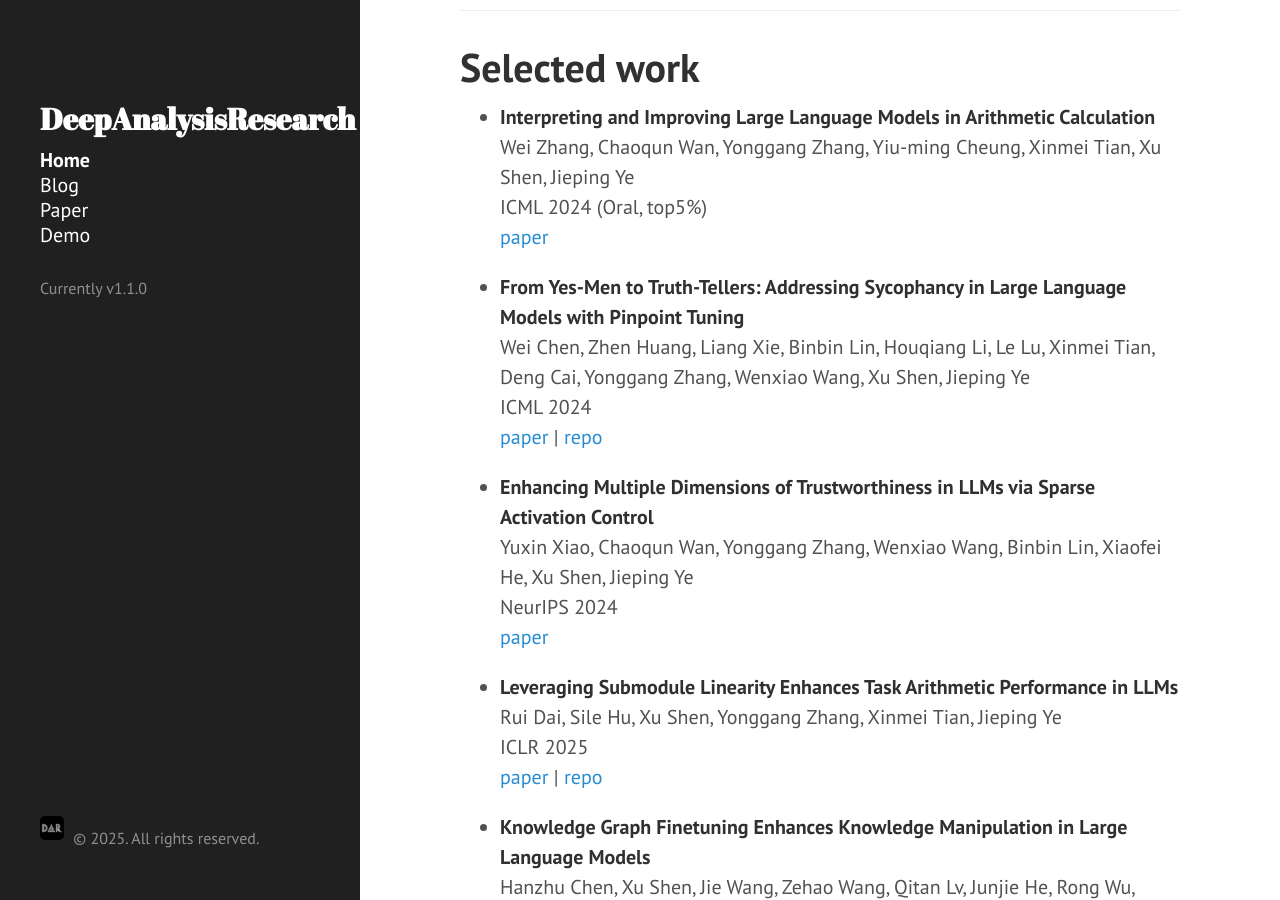
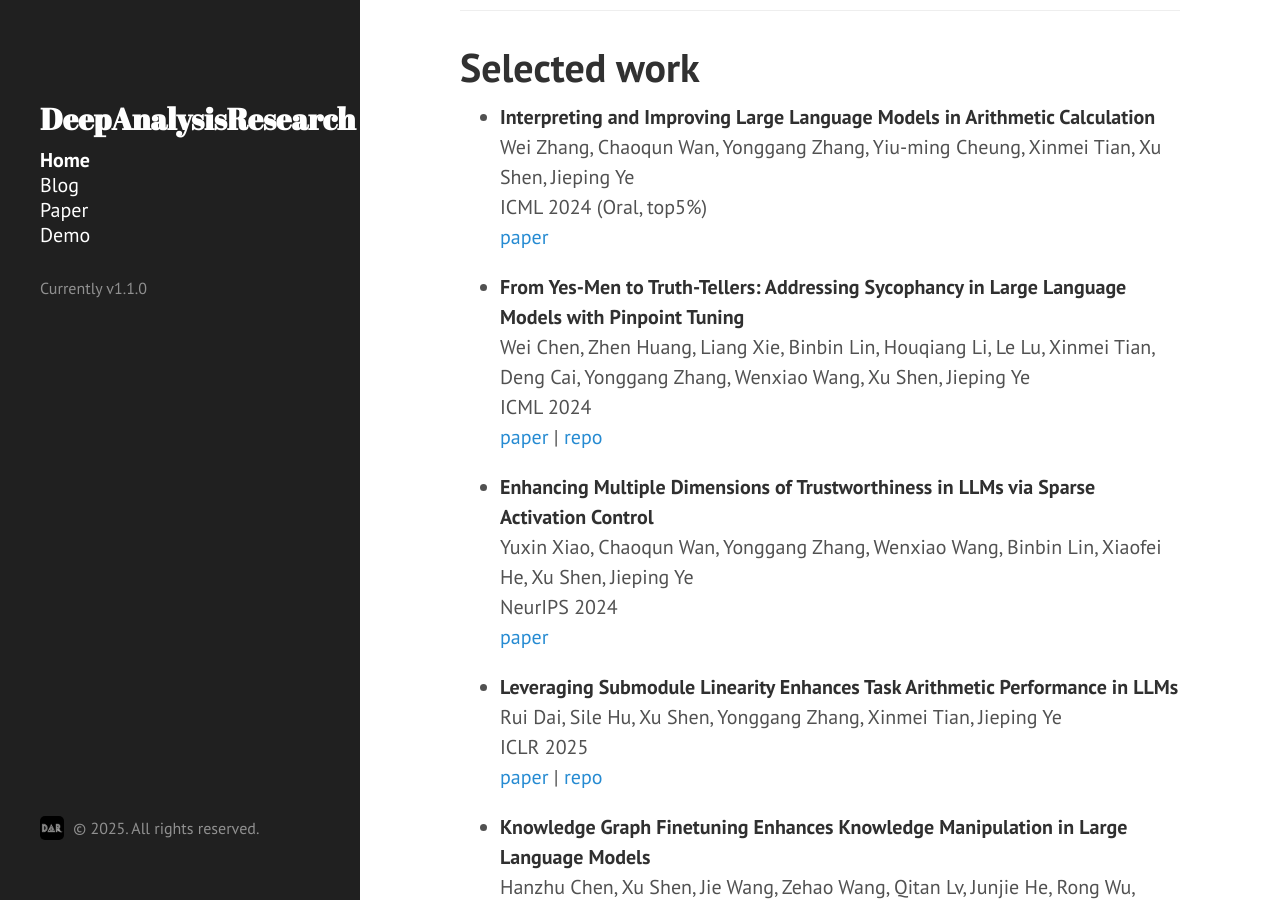
Before and after one commit to deep-analysis-research/deep-analysis-research.github.io, a Jekyll site: the page built from index.md, in a window 1280 px wide and 900 px high, scrolled down 562 px. Built offline with Jekyll 4.4.1, drawn with Linux system fonts in a browser that asks for light colours; Markdown is read by kramdown in place of the engine named in the settings.

Commit message:
Update sidebar.html

```diff
--- a/_includes/sidebar.html
+++ b/_includes/sidebar.html
@@ -51,7 +51,7 @@
       <span style="display: inline-block; vertical-align: middle;">
         <img src="{{ site.baseurl }}public/apple-touch-icon-144-precomposed.png" alt="Icon" style="width: 24px; height: auto;">
       </span>
-      <span style="display: inline-block; vertical-align: middle; margin-left: 5px;">
+      <span style="display: inline-block; vertical-align: top; margin-left: 5px;">
         &copy; {{ site.time | date: '%Y' }}. All rights reserved.
       </span>
     </p>
```
